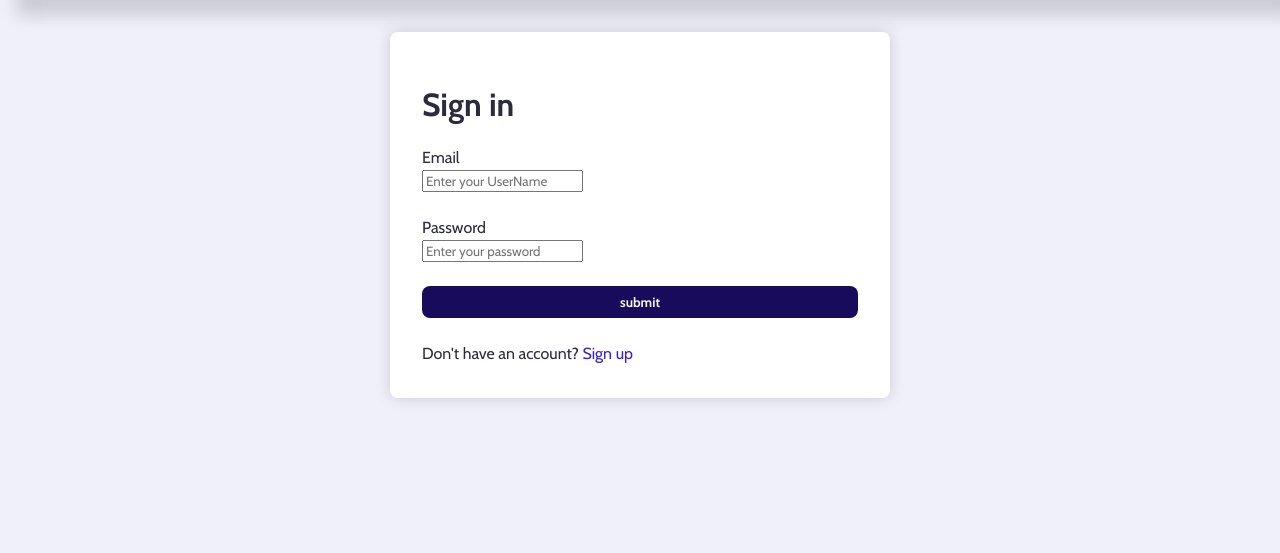
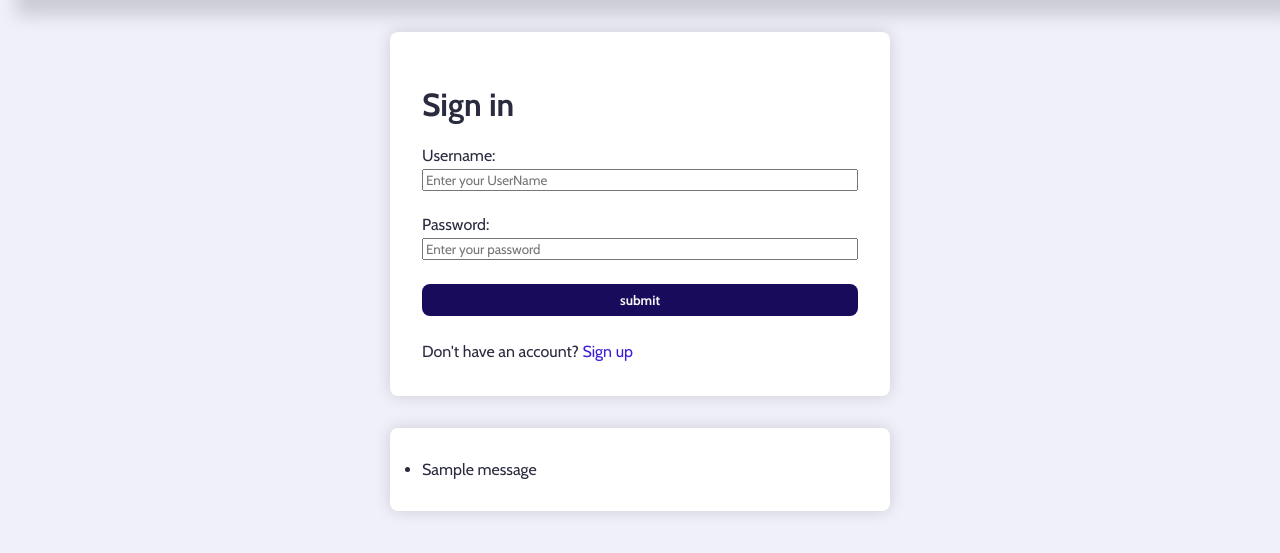
Before and after one commit to CodecoolGlobal/ask-mate-3-python-tamasstephen, a Flask app: page /login in a window 1280 px wide. Shown: the part 68-621 px from the top of the page. Run offline with Flask 2, Linux system fonts and the light colour scheme; one stand-in notice (Sample message) is shown; some libraries are stand-ins or nearby versions.

Commit message:
fix: Add validation for login and register

```diff
--- a/server.py
+++ b/server.py
@@ -1,4 +1,4 @@
-from flask import Flask, render_template, request, url_for, redirect, session
+from flask import Flask, render_template, request, url_for, redirect, session, flash
 
 import data_handler
 import search
@@ -10,6 +10,7 @@ from bonus_questions import SAMPLE_QUESTIONS
 import login
 import register_new_user
 import util
+import psycopg2
 
 app = Flask(__name__)
 app.config['UPLOAD_FOLDER'] = data_handler.UPLOAD_FOLDER
@@ -255,11 +256,15 @@ def registration():
     if request.method == 'GET':
         return render_template('register.html')
     else:
-        hashed_pw = register_new_user.hash_password((request.form['password']))
-        username = request.form['username']
-        registration_date = util.get_current_time()
-        register_new_user.add_new_account_into_db(username, hashed_pw, registration_date)
-        return redirect(url_for('open_all_questions'))
+        try:
+            hashed_pw = register_new_user.hash_password((request.form['password']))
+            username = request.form['username']
+            registration_date = util.get_current_time()
+            register_new_user.add_new_account_into_db(username, hashed_pw, registration_date)
+            return redirect(url_for('open_all_questions'))
+        except psycopg2.errors.UniqueViolation:
+            flash('Username already used')
+            return render_template('register.html')
 
 
 @app.route('/login', methods=['GET', 'POST'])
@@ -267,14 +272,23 @@ def sign_in():
     if request.method == 'GET':
         return render_template('login.html')
     else:
-        session['user_name'] = request.form['username']
-        session['user_id'] = login.get_user_id_by_username(request.form['username'])[0]["user_id"]
-        user_login_password = request.form.get('password')
-        user_password_in_db = login.get_user_password_by_username(request.form['username'])[0]["password"]
-        if user_password_in_db:
-            password_check = login.verify_password(user_login_password, user_password_in_db)
-            if password_check:
-                return redirect(url_for('open_all_questions'))
+        try:
+            session['user_name'] = request.form['username']
+            session['user_id'] = login.get_user_id_by_username(request.form['username'])[0]["user_id"]
+            user_login_password = request.form.get('password')
+            user_password_in_db = login.get_user_password_by_username(request.form['username'])[0]["password"]
+            if user_password_in_db:
+                password_check = login.verify_password(user_login_password, user_password_in_db)
+                if password_check:
+                    return redirect(url_for('open_all_questions'))
+                else:
+                    session.pop('user_name', None)
+                    session.pop('user_id', None)
+                    flash('Invalid username or password')
+                    return render_template('login.html')
+        except IndexError:
+            flash('Invalid username or password')
+            return render_template('login.html')
 
 
 @app.route('/logout')
--- a/templates/bonus_questions.html
+++ b/templates/bonus_questions.html
@@ -18,7 +18,7 @@
             <thead id="doNotModifyThisId_QuestionsTableHeader">
                 <tr>
                     <td>Title</td>
-                    <td>Description</td>
+                    <td><a href="#">Description</a></td>
                     <td>Vote Count</td>
                     <td>View Number</td>
                 </tr>
--- a/templates/login.html
+++ b/templates/login.html
@@ -3,20 +3,23 @@
     <div class="login_form">
         <form class="form_container" action="/login" method="post">
             <h1>Sign in</h1>
-        <div class="box">
-            <p>Email</p>
-            <div>
+            <label for="username">Username: </label>
             <input type="username" name="username" id="username" placeholder="Enter your UserName">
-            </div>
-            <div class="box">
-                <p>Password</p>
-                <div>
+            <label for="password">Password: </label>
             <input type="Password" name="password" id="password" placeholder="Enter your password">
-                </div>
-            </div>
-        </div>
             <input type="submit" value="submit" class="login_button">
             <p class="text">Don't have an account? <a href="{{ url_for('registration') }}">Sign up</a></p>
         </form>
     </div>
+    <div class="flash_msg">
+        {% with messages = get_flashed_messages() %}
+            {% if messages %}
+                <ul class="form_container">
+                    {% for message in messages %}
+                        <li>{{ message }}</li>
+                    {% endfor %}
+                </ul>
+            {% endif %}
+        {% endwith %}
+    </div>
 {% endblock %}
```
Also changed, not shown: sample_data/user_table.sql (+1 -6 lines), templates/register.html (+11 -0 lines). Lines whose indentation alone changed are shown as unchanged.
